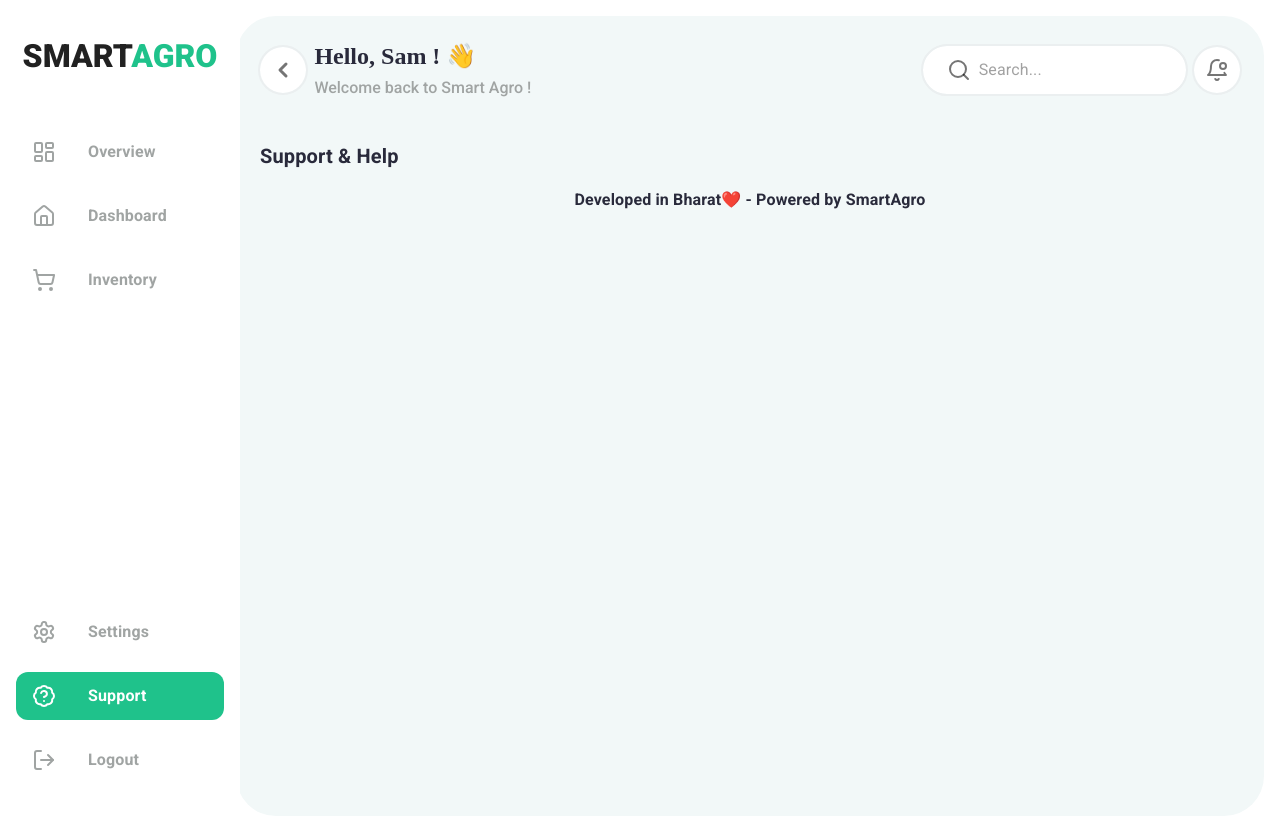
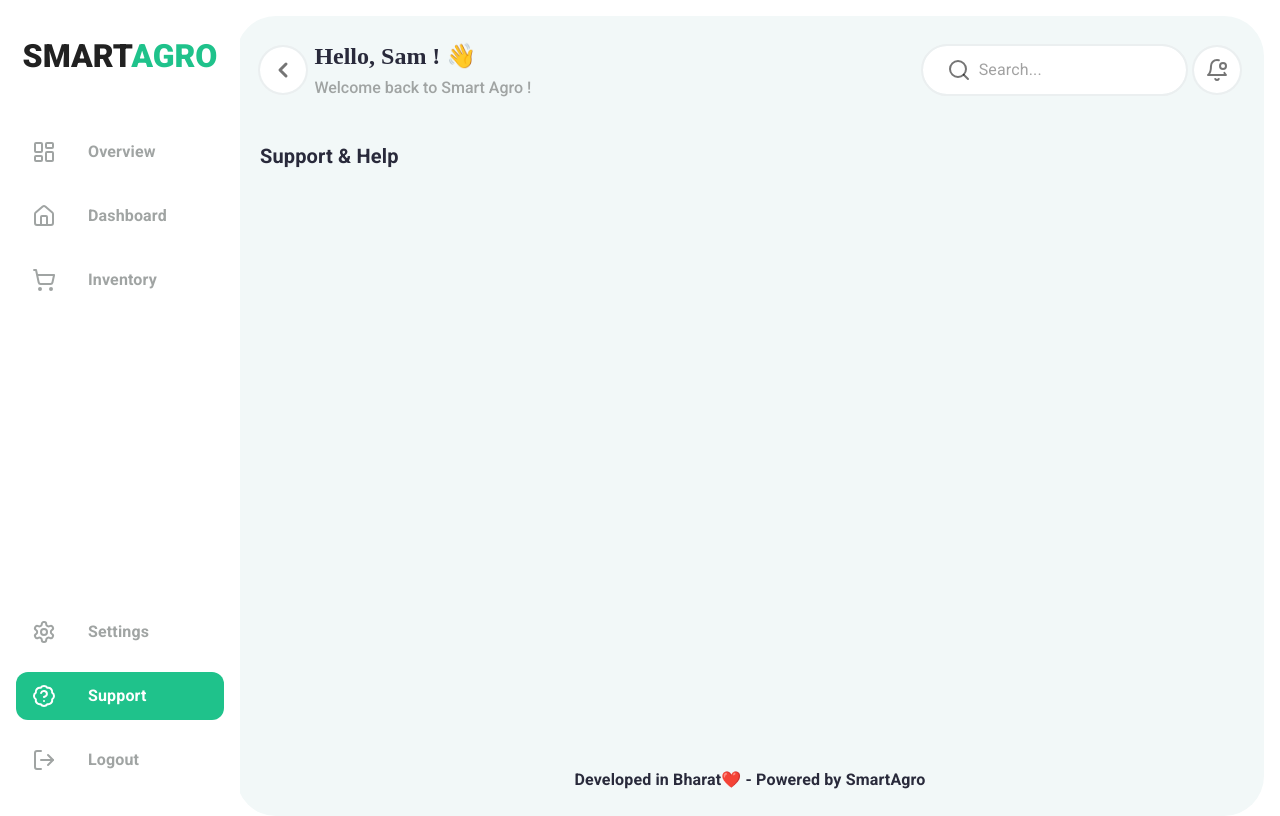
Before and after one commit to SambhajiShinde1234/saas-web-application-smart-agro, a React (Vite) app: page /support in a window 1280 px wide. Built offline with nearby package versions, Linux system fonts and the light colour scheme.

Commit message:
updated layout styling

```diff
--- a/src/components/styled/styled.jsx
+++ b/src/components/styled/styled.jsx
@@ -254,6 +254,10 @@
     [theme.breakpoints.down('md')]: {
       padding: '1rem',
     },
+    //to bring header , children and footer in align together
+    display: 'flex',
+    flexDirection: 'column',
+    justifyContent: 'space-between'
   })
 );
 
--- a/src/layout/layout.jsx
+++ b/src/layout/layout.jsx
@@ -33,11 +33,13 @@
       {/* Right side */}
       <StyledMainBox component="main" isMobileScreen={isMobileScreen}>
         <Box>
-          {/* Top Navbar */}
-          <Header handleDrawerToggle={handleDrawerToggle} />
+          <Box>
+            {/* Top Navbar */}
+            <Header handleDrawerToggle={handleDrawerToggle} />
+          </Box>
+          {/* main content */}
+          <StyledChildrenBox>{children}</StyledChildrenBox>
         </Box>
-        {/* main content */}
-        <StyledChildrenBox>{children}</StyledChildrenBox>
         <Footer />
       </StyledMainBox>
     </StyledLayoutBox>
```
